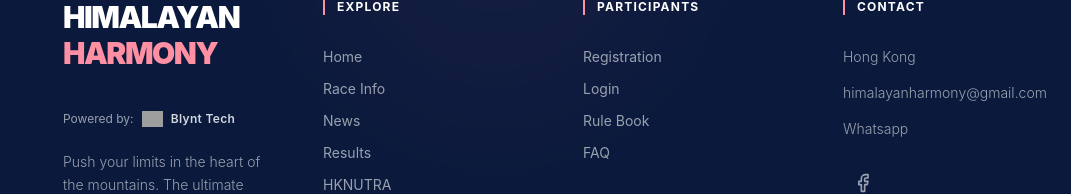
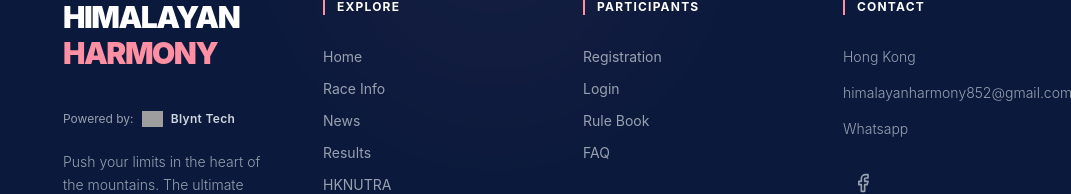
Before and after one commit to Aayush-prog/himalayan-harmony, a React (Vite) app: page /admin in a window 1280 px wide. Shown: the part 1301-1495 px from the top of the page, without its empty margins (209-1280 px from the left). Built offline with nearby package versions, Linux system fonts and the light colour scheme; grey boxes are pictures that could not be loaded.

Commit message:
email update

```diff
--- a/src/components/Footer.tsx
+++ b/src/components/Footer.tsx
@@ -178,7 +178,7 @@ const Footer = () => {
                   href="mailto:himalayanharmony@gmail.com"
                   className="hover:text-primary transition-colors"
                 >
-                  himalayanharmony@gmail.com
+                  himalayanharmony852@gmail.com
                 </a>
               </p>
               <p>
```
Also changed, not shown: 4 other files (tests, documents, lock files or other folders).
